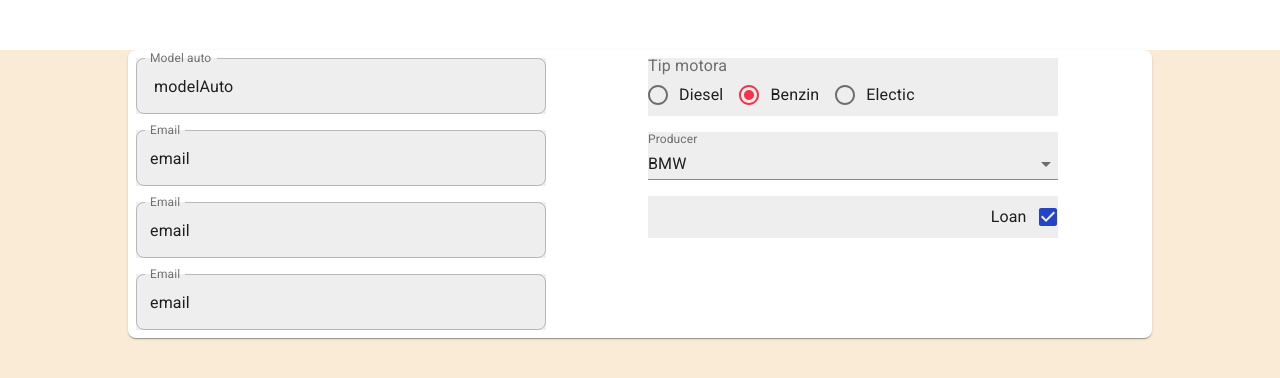
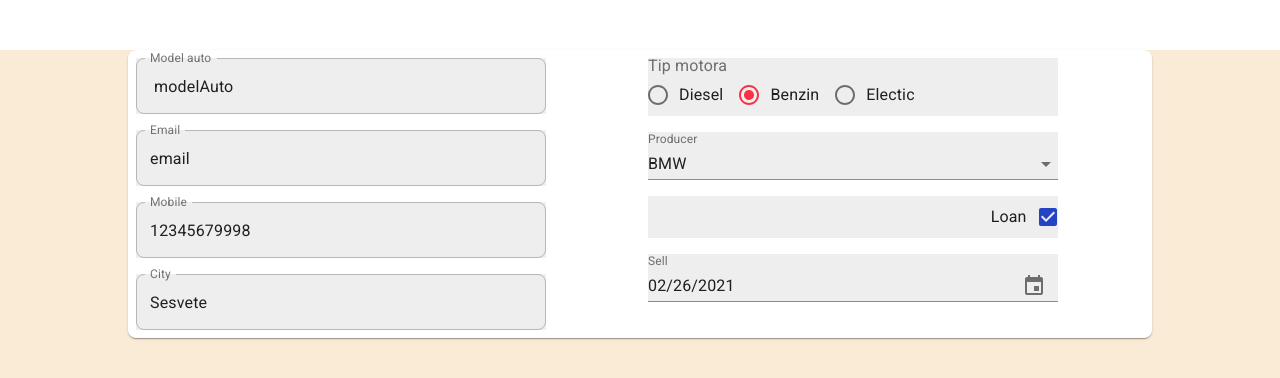
Before and after one commit to alenskupnjak/reactZadatakMono, a React (Create React App) app: page / in a window 1280 px wide. Shown: the top 378 px of the page. Built offline with nearby package versions, Linux system fonts and the light colour scheme.

Commit message:
009 DatePicker form

```diff
--- a/package.json
+++ b/package.json
@@ -4,11 +4,14 @@
   "private": true,
   "homepage": ".",
   "dependencies": {
+    "@date-io/date-fns": "^1.3.13",
     "@material-ui/core": "^4.11.3",
     "@material-ui/icons": "^4.11.2",
+    "@material-ui/pickers": "^3.2.10",
     "@testing-library/jest-dom": "^5.11.9",
     "@testing-library/react": "^11.2.5",
     "@testing-library/user-event": "^12.7.3",
+    "date-fns": "^2.17.0",
     "mobx": "^6.1.7",
     "mobx-react": "^7.1.0",
     "react": "^17.0.1",
--- /dev/null
+++ b/src/Common/DatePicker.jsx
@@ -0,0 +1,47 @@
+import React from 'react'
+
+import { MuiPickersUtilsProvider , KeyboardDatePicker}   from '@material-ui/pickers'
+
+// pick a date util library
+// import MomentUtils from '@date-io/moment';
+import DateFnsUtils from '@date-io/date-fns';
+
+
+function DatePicker(props) {
+  const { name, label, value, onChange} = props
+
+  // Konverzija u format {value, name}
+  const konvertirajPrikladnePodatke = (e) =>{
+    const konverzija = {
+      target:{
+        value:'',
+        name:''
+      }
+    }
+    konverzija.target.value = e
+    konverzija.target.name = name
+    // console.log(konverzija);
+    onChange(konverzija)
+  }
+
+
+  return (
+    <MuiPickersUtilsProvider utils={ DateFnsUtils }>
+      <KeyboardDatePicker
+          margin="normal"
+          variant="dialog"
+          // id="date-picker-dialog"
+          label={label}
+          format="MM/dd/yyyy"
+          value={value}
+          name={name}
+          onChange={konvertirajPrikladnePodatke }
+          KeyboardButtonProps={{
+            'aria-label': 'change date',
+          }}
+        />
+    </MuiPickersUtilsProvider>
+  )
+}
+
+export default DatePicker
--- a/src/Common/InputCheckBox.jsx
+++ b/src/Common/InputCheckBox.jsx
@@ -8,7 +8,6 @@ import {
 
 function InputCheckBox(props) {
   const { name, label, value, onChange} = props
-
 
   // Konverzija u format {value, name}
   const konvertirajPrikladnePodatke = (e) =>{
--- a/src/Pages/vehicleForm.jsx
+++ b/src/Pages/vehicleForm.jsx
@@ -16,6 +16,7 @@ import { useForm, Form } from '../Components/UseForm';
 import InputCommon from '../Common/InputCommon';
 import InputSelect from '../Common/InputSelect';
 import InputCheckBox from '../Common/InputCheckBox';
+import DatePicker from '../Common/DatePicker';
 import { getDataOptions } from '../Common/VehicleService';
 import  store from  '../Stores/StoreVechile'
 
@@ -52,7 +53,6 @@ function VehicleForm() {
     <Form>
       <Grid container>
         <Grid item xs={6}>
-
           <InputCommon
             className={classes.root}
             variant="outlined"
@@ -61,6 +61,7 @@ function VehicleForm() {
             value={store.vechileFormValue.modelAuto}
             onChange={handleInputChange}>
           </InputCommon>
+
           <TextField
             className={classes.root}
             variant="outlined"
@@ -69,20 +70,22 @@ function VehicleForm() {
             value={store.vechileFormValue.email}
             onChange={handleInputChange}
           ></TextField>
+
           <TextField
             className={classes.root}
             variant="outlined"
-            label="Email"
-            name="email"
-            value={store.vechileFormValue.email}
+            label="Mobile"
+            name="mobile"
+            value={store.vechileFormValue.mobile}
             onChange={handleInputChange}
           ></TextField>
+
           <TextField
             className={classes.root}
             variant="outlined"
-            label="Email"
-            name="email"
-            value={store.vechileFormValue.email}
+            label="City"
+            name="city"
+            value={store.vechileFormValue.city}
             onChange={handleInputChange}
           ></TextField>
         </Grid>
@@ -90,7 +93,12 @@ function VehicleForm() {
           <FormControl>
             <FormLabel>Tip motora</FormLabel>
             {/* row usmjerava horizontalno */}
-            <RadioGroup row value={store.vechileFormValue.motor} name='motor' onChange={handleInputChange}>
+            <RadioGroup
+              row
+              value={store.vechileFormValue.motor}
+              name="motor"
+              onChange={handleInputChange}
+            >
               <FormControlLabel value="diesel" control={<Radio />} label="Diesel"></FormControlLabel>
               <FormControlLabel value="benzin" control={<Radio />} label="Benzin"></FormControlLabel>
               <FormControlLabel value="electic" control={<Radio />} label="Electic"></FormControlLabel>
@@ -106,7 +114,6 @@ function VehicleForm() {
           >
           </InputSelect>
 
-
             <InputCheckBox
               label="Loan"
               name="isLoan"
@@ -115,6 +122,14 @@ function VehicleForm() {
             >
             </InputCheckBox>
 
+            <DatePicker
+              label="Sell"
+              name="sellDate"
+              onChange={handleInputChange}
+              value={store.vechileFormValue.sellDate}
+            >
+            </DatePicker>
+
         </Grid>
       </Grid>
     </Form>
--- a/src/Stores/storeVechile.jsx
+++ b/src/Stores/storeVechile.jsx
@@ -58,7 +58,19 @@ class Store {
         ...this.vechileFormValue,
         [name]:valueForm
       }
-      console.log(this.vechileFormValue );
+      const stateValueForm = {
+        id: this.vechileFormValue.id,
+        modelAuto: this.vechileFormValue.modelAuto,
+        email: this.vechileFormValue.email,
+        mobile: this.vechileFormValue.mobile,
+        city: this.vechileFormValue.city,
+        motor: this.vechileFormValue.motor,
+        producer: this.vechileFormValue.producer,
+        producerId: this.vechileFormValue.producerId,
+        sellDate: this.vechileFormValue.sellDate,
+        isLoan: this.vechileFormValue.isLoan,
+      }
+      console.table(stateValueForm);
   }
 
 
```
Also changed, not shown: 1 other file (tests, documents, lock files or other folders). Lines whose indentation alone changed are shown as unchanged.
